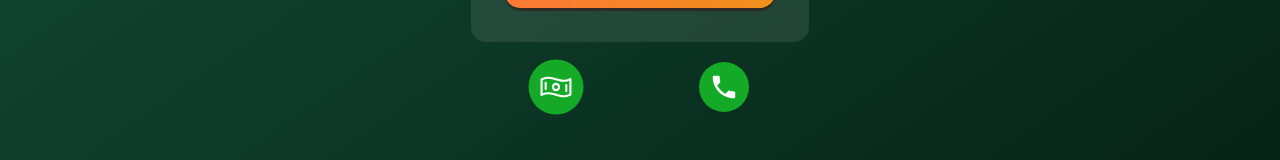
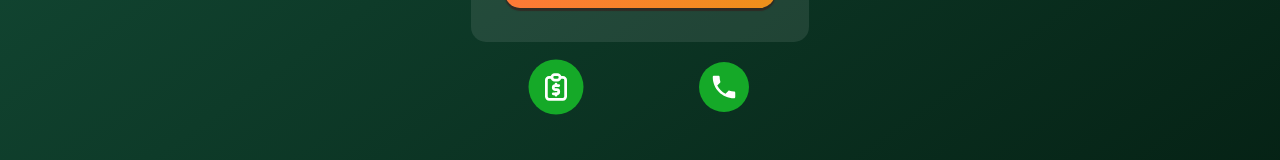
Before and after one commit to thelenetski/anna-massage, a React (Vite) app: page / in a window 1280 px wide. Shown: the part 586-746 px from the top of the page. Built offline with nearby package versions, Linux system fonts and the light colour scheme; a web font is replaced by a local one.

Commit message:
change icon

```diff
--- a/src/App.jsx
+++ b/src/App.jsx
@@ -4,7 +4,7 @@ import { FaInstagram } from "react-icons/fa6";
 import { FaViber } from "react-icons/fa";
 import { MdPhone } from "react-icons/md";
 import { PiMapPinAreaFill } from "react-icons/pi";
-import { PiMoneyWavy } from "react-icons/pi";
+import { TbReportMoney } from "react-icons/tb";
 import { CgClose } from "react-icons/cg";
 import runa from "./assets/runa.png";
 import { useEffect, useRef, useState } from "react";
@@ -87,7 +87,7 @@ function App() {
       </div>
       <div className="actions">
         <button ref={priceRef} onClick={modalHandler} className="price">
-          <PiMoneyWavy size={30} />
+          <TbReportMoney size={30} />
         </button>
         <a href="tel:+380732052747" className="call">
           <MdPhone size={30} />
```
